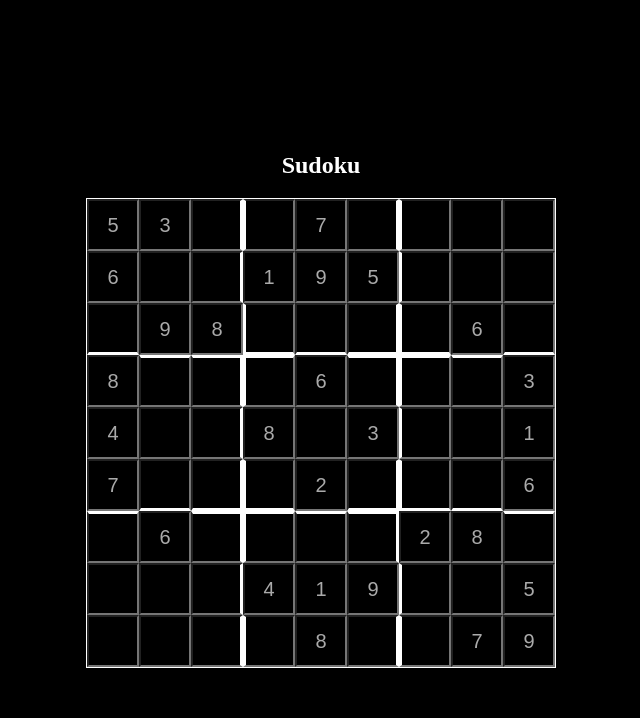
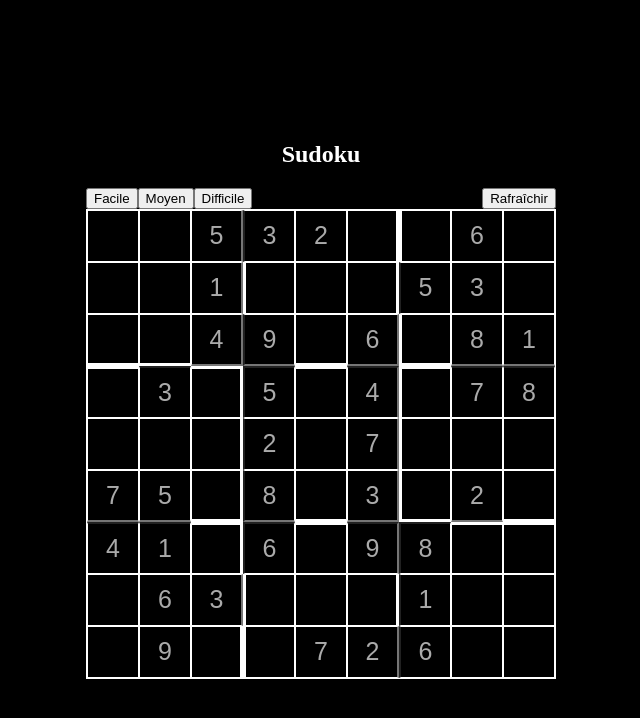
Before and after one commit to Lenglet-jeremy/Sudoku, a React (Vite) app: page / in a window 1280 px wide. Shown: the top 718 px of the page, without its empty margins (319-959 px from the left). Built offline with nearby package versions, Linux system fonts and the light colour scheme.

Commit message:
Mise à jour

```diff
--- a/src/Grid/Grid.css
+++ b/src/Grid/Grid.css
@@ -41,6 +41,17 @@
 }
 
 
+.GridControls{
+    display: flex;
+    flex-direction: row;
+    justify-content: space-between;
+    width: 470px;
+}
+
+input{
+    color: #666666;
+}
+
 @media (max-width : 500px) {
 
 
@@ -76,11 +87,14 @@
         }
 
     }
+
+    .GridControls{
+        display: flex;
+        flex-direction: row;
+        justify-content: space-between;
+        width: 317px;
+    }
     input{
         font-size: 10px;
     }
 }
-
-input{
-    color: #666666;
-}
--- a/src/Grid/Grid.jsx
+++ b/src/Grid/Grid.jsx
@@ -6,48 +6,54 @@ export default function Grid() {
     const patterns = [
         {
             // Pattern 1
-            '1-1': '5', '1-2': '3', '1-5': '7',
-            '2-1': '6', '2-4': '1', '2-5': '9', '2-6': '5',
-            '3-2': '9', '3-3': '8', '3-8': '6',
-            '4-1': '8', '4-5': '6', '4-9': '3',
-            '5-1': '4', '5-4': '8', '5-6': '3', '5-9': '1',
-            '6-1': '7', '6-5': '2', '6-9': '6',
-            '7-2': '6', '7-7': '2', '7-8': '8',
-            '8-4': '4', '8-5': '1', '8-6': '9', '8-9': '5',
-            '9-5': '8', '9-8': '7', '9-9': '9'
-            // Solution 1
-            // 5 3 4 | 6 7 8 | 9 1 2
-            // 6 7 2 | 1 9 5 | 3 4 8
-            // 1 9 8 | 3 4 2 | 5 6 7
-            // ---------------------
-            // 8 5 9 | 7 6 1 | 4 2 3
-            // 4 2 6 | 8 5 3 | 7 9 1
-            // 7 1 3 | 9 2 4 | 8 5 6
-            // ---------------------
-            // 9 6 1 | 5 3 7 | 2 8 4
-            // 2 8 7 | 4 1 9 | 6 3 5
-            // 3 4 5 | 2 8 6 | 1 7 9
-
-
+            '1-3': '5', '1-4': '3', '1-5': '2', '1-8': '6',
+            '2-3': '1', '2-7': '5', '2-8': '3',
+            '3-3': '4', '3-4': '9', '3-6': '6', '3-8': '8', '3-9': '1',
+            '4-2': '3', '4-4': '5', '4-6': '4', '4-8': '7', '4-9': '8',
+            '5-4': '2', '5-6': '7',
+            '6-1': '7', '6-2': '5', '6-4': '8', '6-6': '3', '6-8': '2',
+            '7-1': '4', '7-2': '1', '7-4': '6', '7-6': '9', '7-7': '8',
+            '8-2': '6', '8-3': '3', '8-7': '1',
+            '9-2': '9', '9-5': '7', '9-6': '2', '9-7': '6',
         },
-        // {
-
-        // },
-        // {
-
-        // }
+        {
+            // Pattern 2
+            '1-2': '7', '1-7': '3', '1-9': '1',
+            '2-3': '1', '2-4': '7', '2-5': '4', '2-9': '9',
+            '3-3': '3', '3-6': '1', '3-7': '8',
+            '4-3': '8', '4-5': '1', '4-7': '9', '4-9': '6',
+            '5-2': '2', '5-8': '3',
+            '6-1': '7', '6-3': '4', '6-5': '6', '6-7': '2',
+            '7-3': '9', '7-4': '8', '7-7': '4',
+            '8-1': '1', '8-5': '3', '8-6': '2', '8-7': '5',
+            '9-1': '2', '9-3': '5', '9-8': '6',
+        },
+        {
+            // Pattern 3
+            '1-3': '2', '1-6': '9',
+            '2-1': '4', '2-2': '3', '2-4': '2', '2-6': '1',
+            '3-3': '7', '3-4': '3', '3-6': '4', '3-8': '1',
+            '4-1': '5', '4-3': '8', '4-8': '4',
+            '5-4': '5', '5-6': '6',
+            '6-2': '6', '6-7': '2', '6-9': '9',
+            '7-2': '1', '7-4': '6', '7-6': '3', '7-7': '9',
+            '8-4': '9', '8-6': '5', '8-8': '2', '8-9': '4',
+            '9-4': '7', '9-7': '8',
+        }
     ];
-
 
     const [cellValues, setCellValues] = useState({});
     const [highlightedCells, setHighlightedCells] = useState({});
     const [initialValues, setInitialValues] = useState({});
 
+    const loadPattern = (patternIndex) => {
+        const selectedPattern = patterns[patternIndex];
+        setCellValues(selectedPattern);
+        setInitialValues(selectedPattern);
+    };
+
     useEffect(() => {
-        // Sélectionner un pattern aléatoire
-        const randomPattern = patterns[Math.floor(Math.random() * patterns.length)];
-        setCellValues(randomPattern);
-        setInitialValues(randomPattern);
+        loadPattern(0);
     }, []);
 
     const GenerateGrid = () => {
@@ -72,21 +78,21 @@ export default function Grid() {
                 const dataKey = `${row}-${col}`;
                 const isHighlighted = highlightedCells[dataKey] || false;
                 const initialValueStyle = {
-                    backgroundColor: isHighlighted ? "#FF444444" : "#000000",
+                    backgroundColor: isHighlighted ? "#FF444433" : "#000000",
                     color: "#AAAAAA",
                     padding: 0,
                     margin: 0,
-                    fontSize: "20px",
-                    // border: "1px solid #FFFFFF",
+                    fontSize: "25px",
+                    border: "1px solid #FFFFFF",
                     textAlign: "center"
                 }
                 const cellStyle = {
-                    backgroundColor: isHighlighted ? "#FF444444" : "#000000",
+                    backgroundColor: isHighlighted ? "#FF444433" : "#000000",
                     color: "#FFFFFF",
                     padding: 0,
                     margin: 0,
-                    fontSize: "20px",
-                    // border: "1px solid #FFFFFF",
+                    fontSize: "25px",
+                    border: "1px solid #FFFFFF",
                     textAlign: "center"
                 };
 
@@ -199,6 +205,16 @@ export default function Grid() {
     return (
         <div className="GridPage">
             <h2>Sudoku</h2>
+            <div className="GridControls">
+                <div className='Left'>
+                    <button onClick={() => loadPattern(0)}>Facile</button>
+                    <button onClick={() => loadPattern(1)}>Moyen</button>
+                    <button onClick={() => loadPattern(2)}>Difficile</button>
+                </div>
+                <div className='Right'>
+                    <button style={{ float: 'right' }} onClick={() => window.location.reload()}>Rafraîchir</button>
+                </div>
+            </div>
             <div className="GridBody">
                 <div className='GridHimself'>
                     {grid}
```
